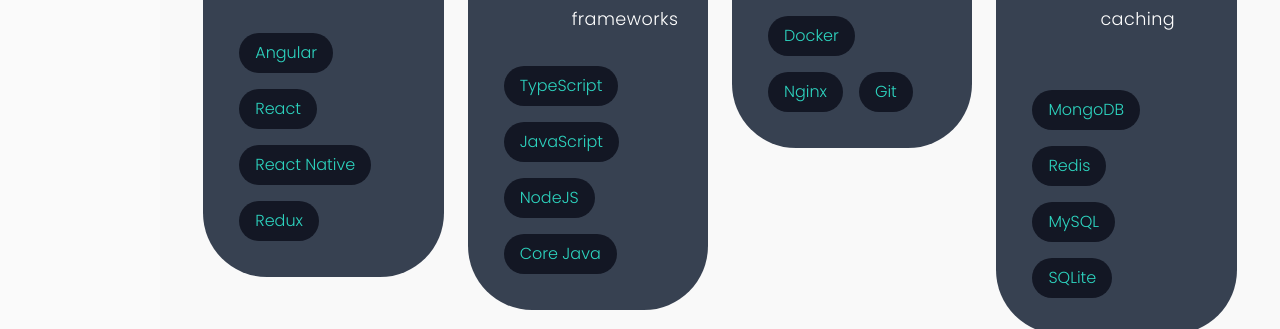
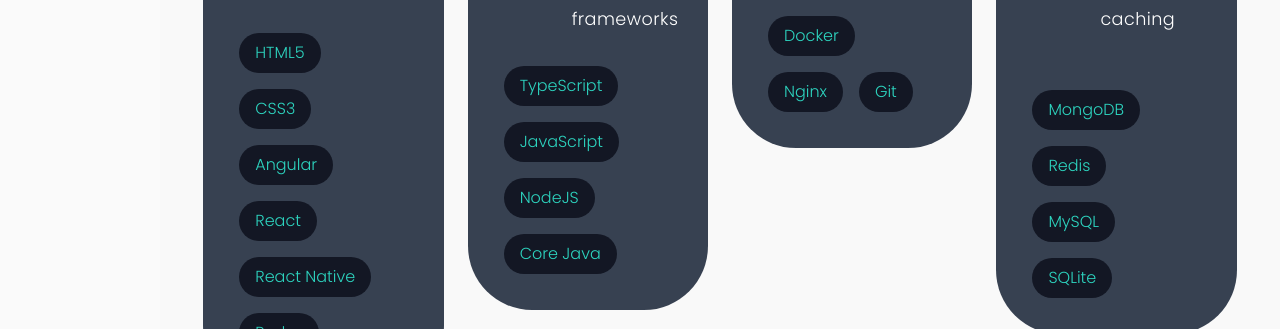
Before and after one commit to oAln/portfolio, a plain HTML site: page backup.html in a window 1280 px wide. Shown: the part 1956-2285 px from the top of the page. Drawn offline with nearby package versions, Linux system fonts and the light colour scheme; a web font is replaced by a local one.

```diff
--- a/backup.html
+++ b/backup.html
@@ -309,12 +309,12 @@
                 data-typed-items="UX/UI Designer, Full Stack Developer, Freelancer, Photographer">Designer</span><span
                 class="typed-cursor typed-cursor--blink" aria-hidden="true"></span>
             </p>
-            <div class="social-links">
+            <!-- <div class="social-links">
               <a href="#"><i class="bi bi-twitter-x"></i></a>
               <a href="#"><i class="bi bi-facebook"></i></a>
               <a href="#"><i class="bi bi-instagram"></i></a>
               <a href="#"><i class="bi bi-linkedin"></i></a>
-            </div>
+            </div> -->
 
             <div class="abhi-btn" style="opacity: 1; transform: none;">
               <button
@@ -411,6 +411,10 @@
                 </div>
               </div>
               <div class="flex flex-wrap">
+                <div class="bg-teal-900 bg-opacity-40 skill-list text-teal-400 font-bold rounded-3xl mx-2"
+                style="opacity: 1; transform: none;">HTML5</div>
+              <div class="bg-teal-900 bg-opacity-40 skill-list text-teal-400 font-bold rounded-3xl mx-2"
+                style="opacity: 1; transform: none;">CSS3</div>
                 <div class="bg-teal-900 bg-opacity-40 skill-list text-teal-400 font-bold rounded-3xl mx-2"
                   style="opacity: 1; transform: none;">Angular</div>
                 <div class="bg-teal-900 bg-opacity-40 skill-list text-teal-400 font-bold rounded-3xl mx-2"
```
Also changed, not shown: index.html (+1 -1 lines), 1 other file.
